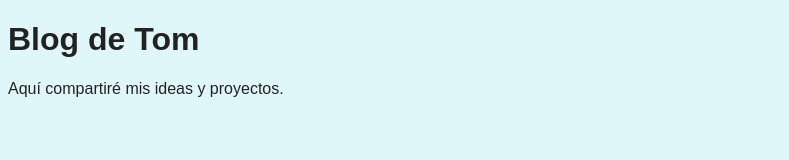
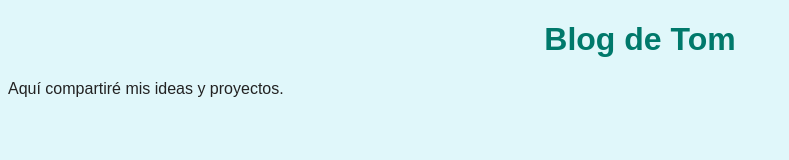
Before and after one commit to TomGaldeano/my-personal-blog, a plain HTML site: page index.html in a window 1280 px wide. Shown: the whole page, without its empty margins (0-789 px from the left). Drawn offline with Linux system fonts and the light colour scheme.

Commit message:
style: Centrar título principal y cambiar color

```diff
--- a/style.css
+++ b/style.css
@@ -2,4 +2,4 @@ body {
     font-family: sans-serif;
     background-color: #e0f7fa;
     color: #222;
-}
+}h1 { color: #00796b; text-align: center; }
```
